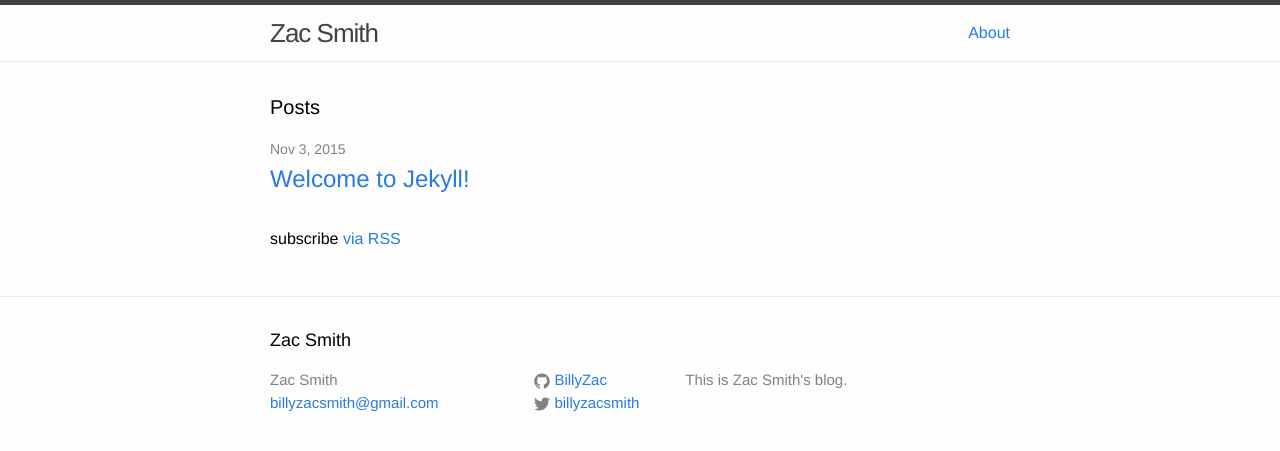
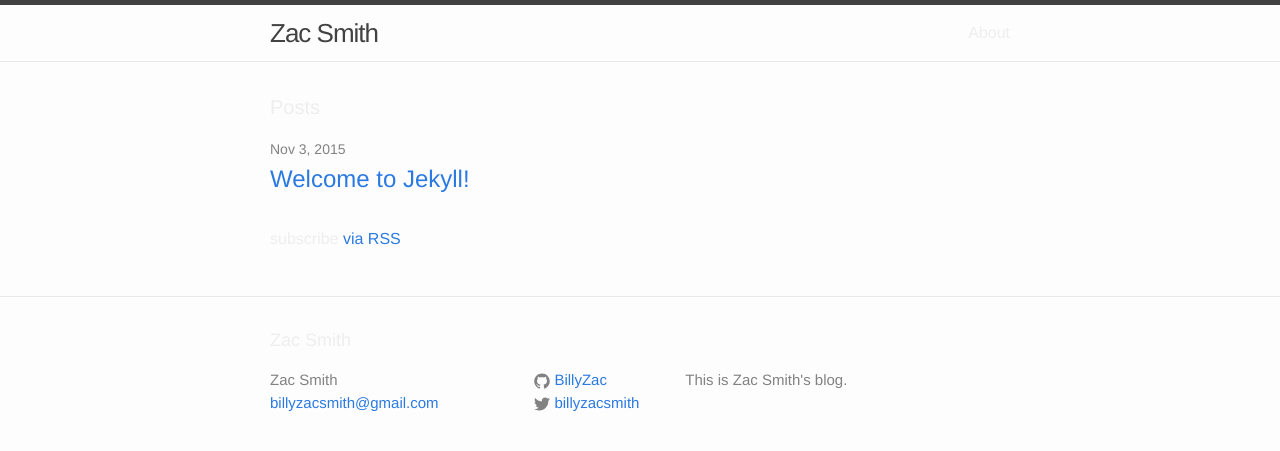
Before and after one commit to BillyZac/BillyZac.github.io, a Jekyll site: the page built from index.html, in a window 1280 px wide. Shown: the top 451 px of the page. Built offline with Jekyll 4.4.1, drawn with Linux system fonts in a browser that asks for light colours.

Commit message:
Change text-color to #eee.

```diff
--- a/css/main.scss
+++ b/css/main.scss
@@ -14,7 +14,7 @@ $base-line-height: 1.5;
 
 $spacing-unit:     30px;
 
-$text-color:       'aqua';
+$text-color:       #eee;
 $background-color: #fdfdfd;
 $brand-color:      #2a7ae2;
 
```
